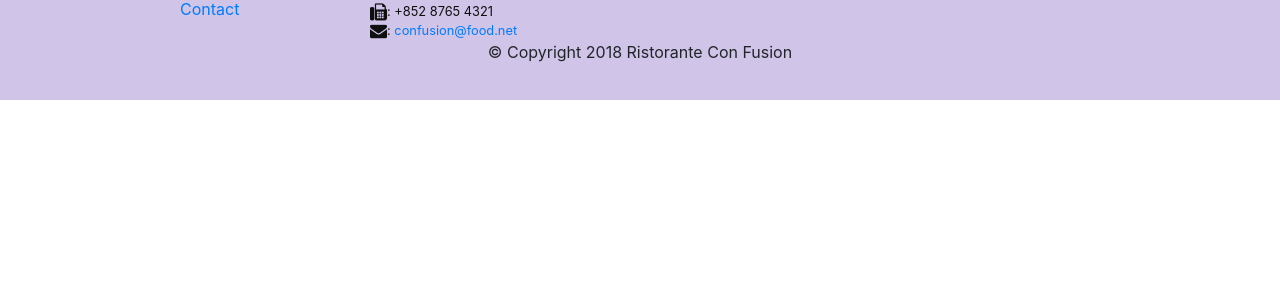
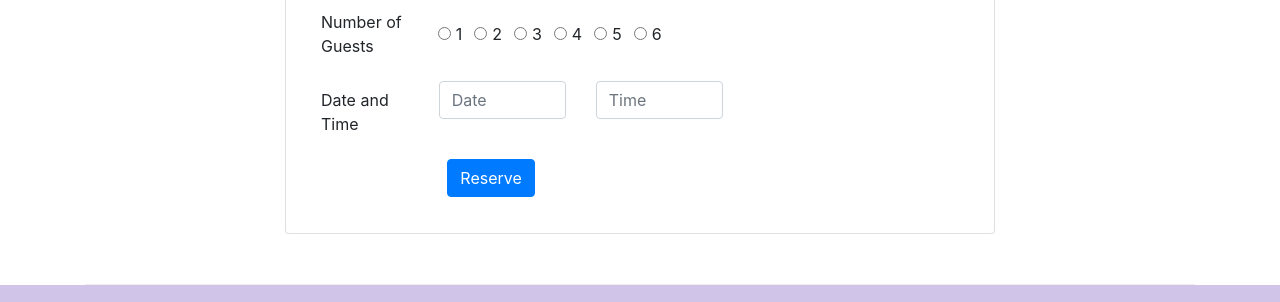
Before and after one commit to code-drey/bootstrap, a website: page Bootstrap4/conFusion/index.html in a window 1280 px wide. Shown: the part 1661-1963 px from the top of the page. Before the commit the page ends 1761 px from the top, so only its background shows below. Drawn offline with nearby package versions, Linux system fonts and the light colour scheme.

Commit message:
Assignment 2 Week 2

```diff
--- a/Bootstrap4/conFusion/index.html
+++ b/Bootstrap4/conFusion/index.html
@@ -45,8 +45,11 @@
                     <h1>Ristorante con Fusion</h1>
                     <p>We take inspiration from the World's best cuisines, and create a unique fusion experience. Our lipsmacking creations will tickle your culinary senses!</p>
                 </div>
-                <div class="col-12 col-sm align-self-center">
+                <div class="col-12 col-sm-3 align-self-center">
                     <img src="img/logo.png" class="img-fluid">
+                </div>
+                <div class="col-12 col-sm-2 align-self-center">
+                    <a href="#formid"><button type="button" class="btn btn-warning btn-sm btn-block">Reserve Table</button></a>
                 </div>
             </div>
         </div>
@@ -78,8 +81,16 @@
                 <h3>This Month's Promotions</h3>
             </div>
             <div class="col col-sm col-md">
-                <h2>Weekend Grand Buffet</h2>
-                <p class="d-none d-sm-block">Featuring mouthwatering combinations with a choice of five different salads, six enticing appetizers, six main entrees and five choicest desserts. Free flowing bubbly and soft drinks. All for just $19.99 per person </p>
+                <div class="media">
+                    <div class="media-body">
+                        <h2 class="mt-0"> Weekend Grand Buffet <span class="badge badge-danger">NEW</span></h2>
+                        <p class="d-none d-sm-block">Featuring mouthwatering combinations with a choice of five different salads,
+                            six enticing appetizers, six main entrees
+                            and five choicest desserts.
+                            Free flowing bubbly and soft drinks. All for just $19.99 per person</p>
+                    </div>
+                    <img class="d-flex mr-4 img-thumbnail align-self-center" src="img/buffet.png" alt="buffet">
+                </div>
             </div>
         </div>
 
@@ -98,6 +109,58 @@
                             whos-who in the culinary world, he specializes in
                             creating mouthwatering Indo-Italian fusion experiences.
                         </p>
+                    </div>
+                </div>
+            </div>
+        </div>
+        <div class="row row-content justify-content-md-center align-items-center">
+            <div class="col-12 col-sm-8">
+                <div class="card">
+                    <h3 class="card-header bg-warning text-white">Reserve for Table</h3>
+                    <div class="card-body">
+                        <form id="formid">
+                            <div class="form-group row col-9 col-sm-10">
+                            <label for="title" class="col-sm-3 col-form-label">Number of Guests</label>
+                                <div class="offset-1 offset-sm-0 form-check form-check-inline">
+                                    <input class="form-check-input" type="radio" name="inlineRadioOptions" id="inlineRadio1" value="option1">
+                                    <label class="form-check-label" for="inlineRadio1">1</label>
+                                </div>
+                                <div class="form-check form-check-inline">
+                                    <input class="form-check-input" type="radio" name="inlineRadioOptions" id="inlineRadio2" value="option2">
+                                    <label class="form-check-label" for="inlineRadio2">2</label>
+                                </div>
+                                <div class="form-check form-check-inline">
+                                    <input class="form-check-input" type="radio" name="inlineRadioOptions" id="inlineRadio3" value="option1">
+                                    <label class="form-check-label" for="inlineRadio1">3</label>
+                                </div>
+                                <div class="form-check form-check-inline">
+                                    <input class="form-check-input" type="radio" name="inlineRadioOptions" id="inlineRadio4" value="option2">
+                                    <label class="form-check-label" for="inlineRadio2">4</label>
+                                </div>
+                                <div class="offset-1 offset-sm-0 form-check form-check-inline">
+                                    <input class="form-check-input" type="radio" name="inlineRadioOptions" id="inlineRadio5" value="option1">
+                                    <label class="form-check-label" for="inlineRadio1">5</label>
+                                </div>
+                                <div class="form-check form-check-inline">
+                                    <input class="form-check-input" type="radio" name="inlineRadioOptions" id="inlineRadio6" value="option2">
+                                    <label class="form-check-label" for="inlineRadio2">6</label>
+                                </div>
+                            </div>
+                            <div class="form-group row col-8 col-sm-9">
+                                <label for="title" class="col-md-3 col-form-label">Date and Time</label>
+                                <div class="col-12 col-md-4">
+                                    <input type="tel" class="form-control" id="date" name="date" placeholder="Date">
+                                </div>
+                                <div class="col-12 col-md-4">
+                                    <input type="tel" class="form-control" id="time" name="time" placeholder="Time">
+                                </div>
+                            </div>
+                            <div class="form-group row offset-2 col-sm-1">
+                                <div class="col-1">
+                                    <button type="submit" id="reserve" class="btn btn-primary">Reserve</button>
+                                </div>
+                            </div>
+                        </form>
                     </div>
                 </div>
             </div>
```
